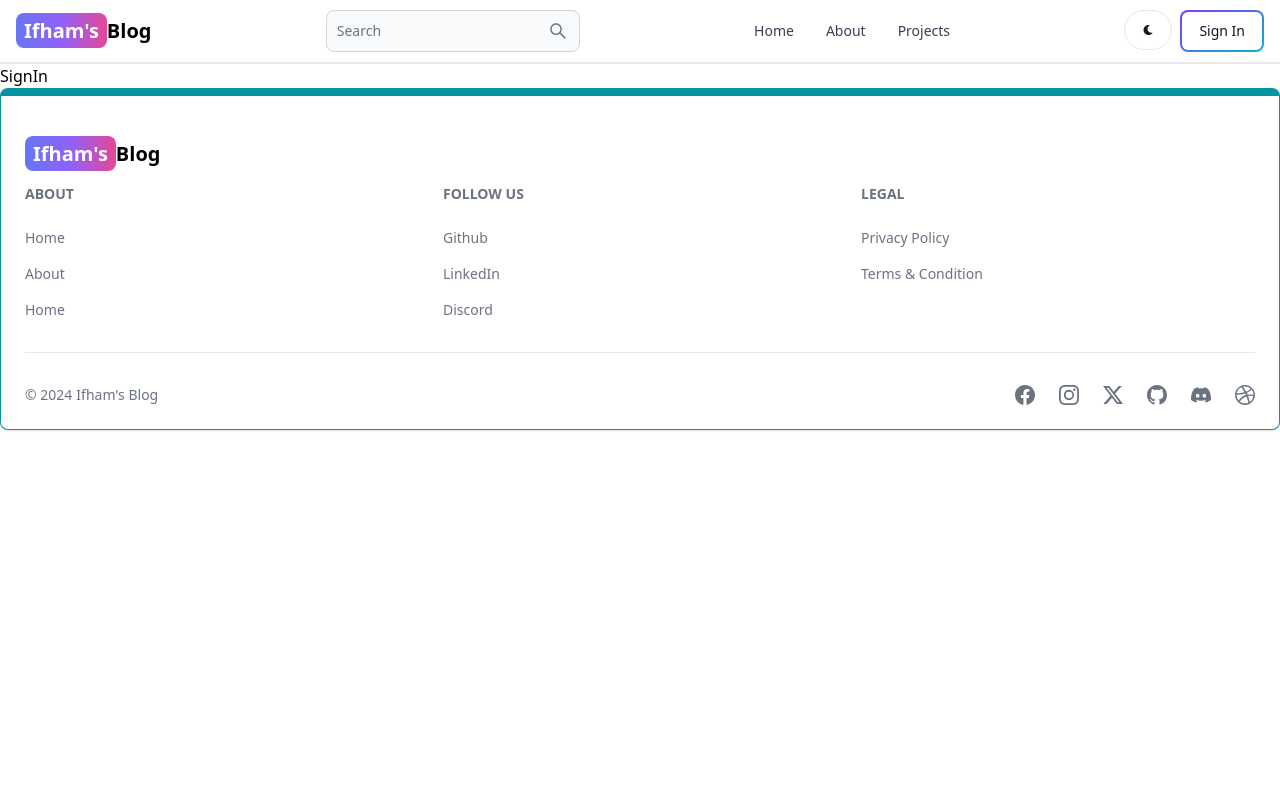
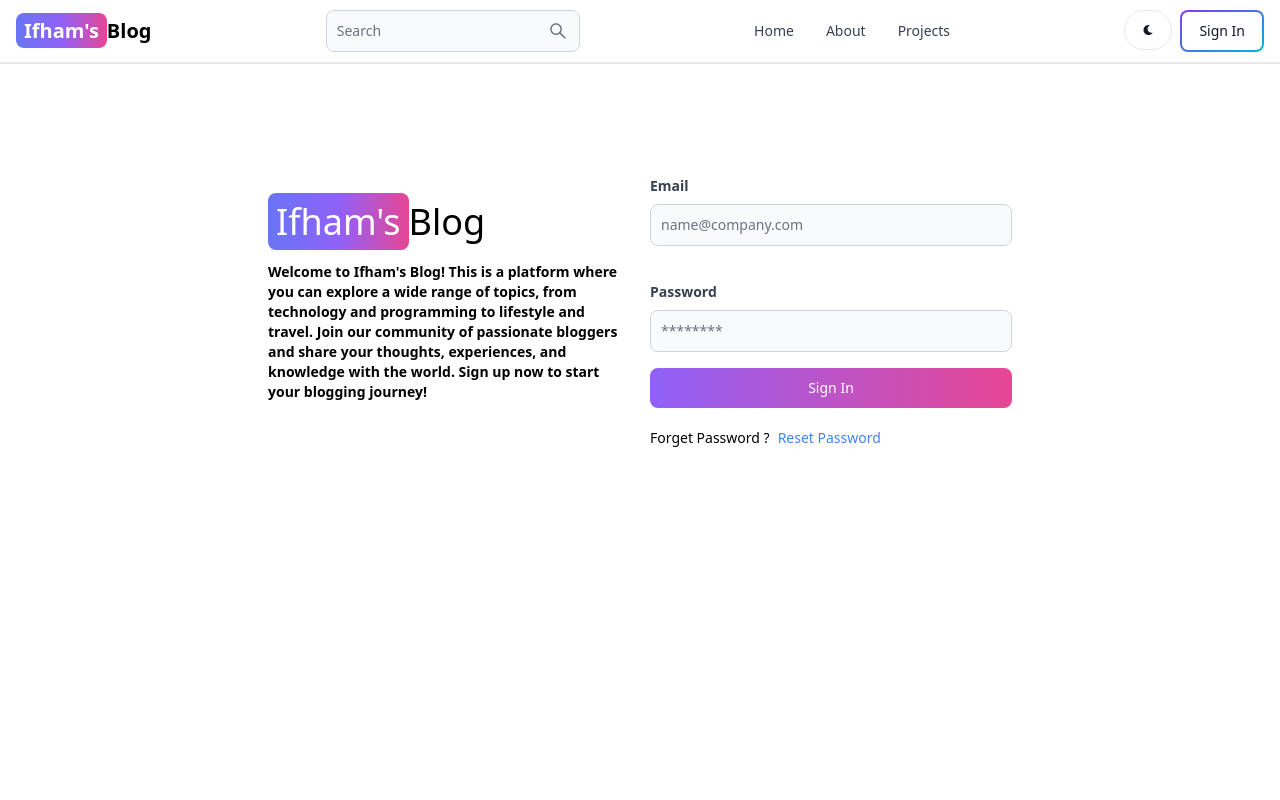
Before and after one commit to Ifham1111/Master-Blogmium, a React (Vite) app in the folder client/: page /sign-in in a window 1280 px wide. Shown: the top 800 px of the page. Built offline with nearby package versions, Linux system fonts and the light colour scheme.

Commit message:
complete sign in functionality

```diff
--- a/client/src/pages/SignIn.jsx
+++ b/client/src/pages/SignIn.jsx
@@ -1,7 +1,135 @@
-import React from 'react'
+import { Alert, Button, Label, Spinner, TextInput } from 'flowbite-react'
+import React, { useState } from 'react'
+import { Form, Link, useNavigate } from 'react-router-dom'
 
 export default function SignIn() {
+  const [formData, setFormData] = useState({});
+  const [errorMessage, setErrorMessage] = useState(null);
+  const [loading, setLoading] = useState(false);
+  const navigate = useNavigate();
+
+  const handleChange = (e) => {
+    setFormData({
+      ...formData,
+      [e.target.id]: e.target.value.trim()
+    });
+  };
+
+  console.log(formData);
+
+  const handleSubmit = async (e) => {
+    e.preventDefault();
+
+    if (!formData.email || !formData.password) {
+      return setErrorMessage('Please fill out all fields');
+    }
+
+    try {
+      setLoading(true);
+      setErrorMessage(null);
+      const res = await fetch('/api/auth/signin', {
+        method: 'POST',
+        headers: {
+          'Content-Type': 'application/json'
+        },
+        body: JSON.stringify(formData)
+      });
+
+      const data = await res.json();
+
+      if (data.success === false) {
+        return setErrorMessage(data.message);
+      }
+      setLoading(false);
+      if (res.ok) {
+        navigate('/');
+      }
+    } catch (error) {
+      setErrorMessage(error.message);
+      setLoading(false);
+    }
+
+  };
+
+
+
   return (
-    <div>SignIn</div>
+    <div className='min-h-screen mt-20'>
+      <div className='flex p-3 max-w-3xl mx-auto flex-col md:flex-row md:items-center gap-5'>
+        {/* left */}
+        <div className='flex-1'>
+          <Link
+            to="/"
+            className='semibold dark:text-white text-4xl'>
+            <span
+              className='px-2 py-1 bg-gradient-to-r from-indigo-500 via-purple-500 to-pink-500 rounded-lg text-white'>
+              Ifham's
+            </span>
+            Blog
+          </Link>
+          <p className='text-sm mt-5 font-bold'>
+            Welcome to Ifham's Blog! This is a platform where you can explore a wide range of topics, from technology and programming to lifestyle and travel. Join our community of passionate bloggers and share your thoughts, experiences, and knowledge with the world. Sign up now to start your blogging journey!
+          </p>
+        </div>
+        {/* right */}
+        <div className='flex-1'>
+          <form className='flex flex-col gap-4'
+            // onSubmit={(e) => {
+            //     e.preventDefault();
+            //     console.log(formData);
+            //   }}
+            onSubmit={handleSubmit}
+          >
+
+            <div>
+              <Label className='block text-gray-700 text-sm font-bold mb-2 mt-5' value='Email' />
+              <TextInput
+                type='email'
+                placeholder='name@company.com'
+                name='email'
+                id='email'
+                onChange={handleChange}
+              />
+            </div>
+
+
+            <div>
+              <Label className='block text-gray-700 text-sm font-bold mb-2 mt-5' value='Password' />
+              <TextInput
+                type='password'
+                placeholder='********'
+                name='password'
+                id='password'
+                onChange={handleChange}
+              />
+            </div>
+
+            <Button gradientDuoTone='purpleToPink' type='submit' disabled={loading}>
+              {loading ? (
+                <>
+                  <Spinner size='sm' />
+                  <span className='pl-3'>Loading...</span>
+                </>
+              ) : 'Sign In'
+              }
+            </Button>
+
+          </form>
+
+          <div className="flex gap-2 text-sm mt-5">
+            <span>Forget Password ?</span>
+            <Link to='/sign-up' className='text-blue-500'>
+              Reset Password</Link>
+          </div>
+          {
+            errorMessage && (
+              <Alert className='mt-5' color='failure'>
+                {errorMessage}
+              </Alert>
+            )
+          }
+        </div>
+      </div>
+    </div>
   )
 }
```
